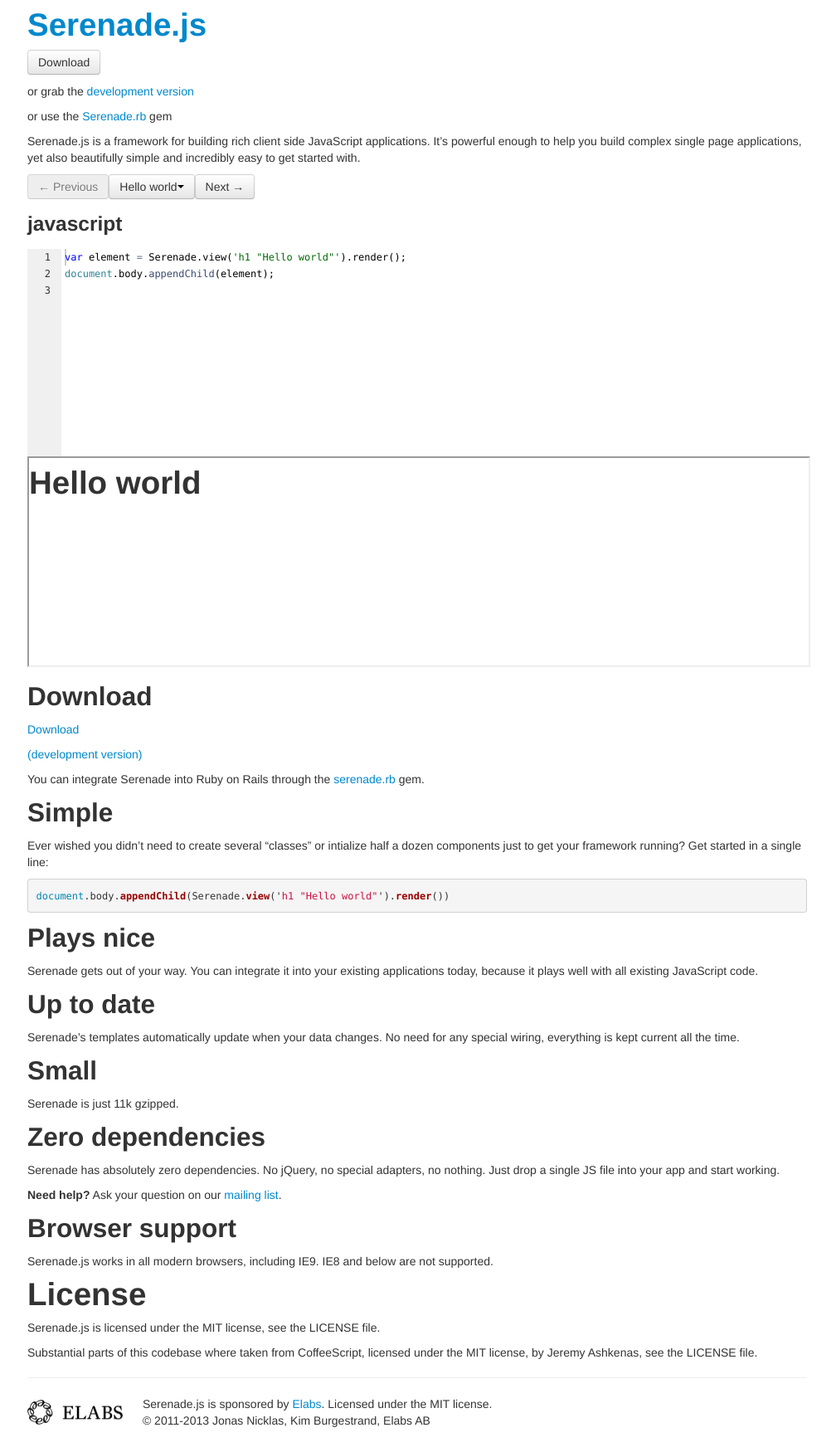
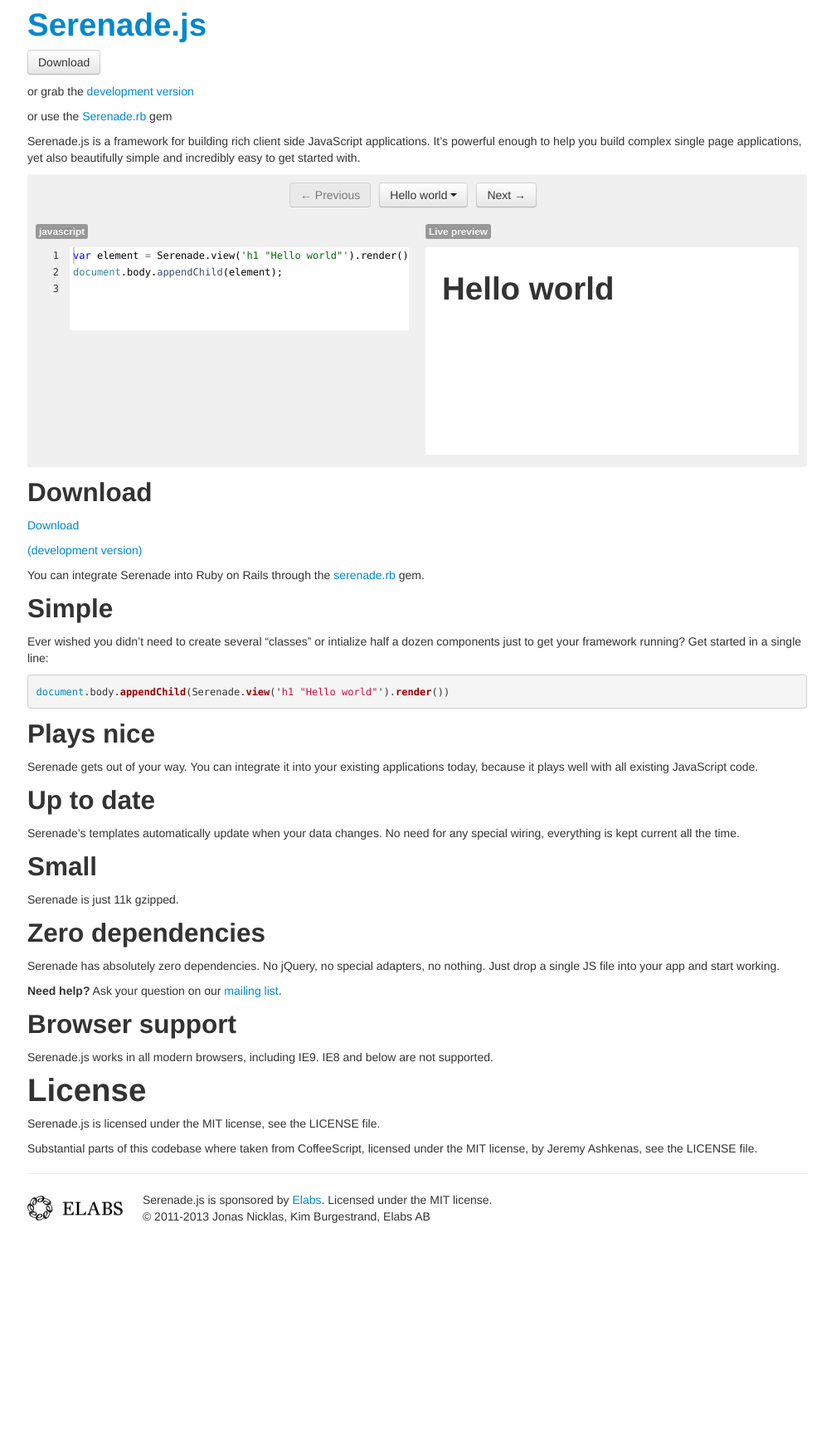
Before and after one commit to varvet/serenade.js, a Jekyll site: the page built from index.md, in a window 1280 px wide. Shown: the whole page at 83% size, without its empty margins (137-1145 px from the left). Built offline with Jekyll 4.4.1, drawn with Linux system fonts in a browser that asks for light colours; nearby versions of some CDN libraries; Markdown is read by kramdown in place of the engine named in the settings; after the commit the page ends 1504 px from its top, so only the background shows below that.

Commit message:
Improve examples

```diff
--- a/css/app.css
+++ b/css/app.css
@@ -1,3 +1,11 @@
+* {
+  -webkit-box-sizing: border-box;
+  -moz-box-sizing: border-box;
+  -o-box-sizing: border-box;
+  -ms-box-sizing: border-box;
+  sizing: border-box;
+}
+
 .menu {
   margin: 0;
   padding: 0;
@@ -39,11 +47,52 @@
   margin: 0;
 }
 
+.examples {
+  background: #f0f0f0;
+  border-radius: 3px;
+  overflow: hidden;
+  width: 100%;
+}
+
+.examples .controls {
+  text-align: center;
+  height: 30px;
+  margin-top: 10px;
+}
+
+.examples .controls .btn {
+  margin-right: 10px;
+}
+
+.examples .controls .dropdown-menu {
+  text-align: left;
+}
+
+.examples .main {
+}
+
+.examples .code, .examples .preview {
+  float: left;
+  width: 50%;
+  padding: 10px;
+  position: relative;
+}
+
 .examples .editor {
   height: 250px;
 }
 
+.examples .error {
+  position: absolute;
+  top: 80px;
+  left: 20px;
+  right: 20px;
+  color: #c00;
+  font-weight: bold;
+}
+
 .examples .preview iframe {
+  border: none;
   height: 250px;
   width: 100%;
 }
--- a/css/sandbox.css
+++ b/css/sandbox.css
@@ -0,0 +1,3 @@
+body {
+  padding: 20px
+}
--- a/examples/counter.js
+++ b/examples/counter.js
@@ -2,9 +2,6 @@ var counter = Serenade({ current: 0 });
 var controller = {
   increment: function() {
     counter.current += 1;
-  },
-  decrement: function() {
-    counter.current -= 1;
   }
 };
 var element = Serenade.render("counter", counter, controller);
--- a/js/app.coffee
+++ b/js/app.coffee
@@ -20,26 +20,37 @@ class ExampleGroup extends Serenade.Model
 
 class Editor
   Object.defineProperty @prototype, "text", get: -> @ace.getValue()
-  constructor: (element, mode) ->
-    @ace = ace.edit(element)
+  constructor: (@element, @mode) ->
+    @ace = ace.edit(@element)
     @ace.setHighlightActiveLine(false)
     @ace.setHighlightGutterLine(false)
     @ace.setShowPrintMargin(false)
-    @ace.getSession().setMode("ace/mode/#{mode}") if mode
+    @ace.getSession().setMode("ace/mode/#{mode}") if @mode
+    @updateHeight()
+    @bind => @updateHeight()
+
+  updateHeight: ->
+    newHeight = @ace.getSession().getScreenLength() * @ace.renderer.lineHeight + @ace.renderer.scrollBar.getWidth()
+    newHeight = Math.max(100, newHeight)
+    $(@element).height(newHeight.toString() + "px")
+    @ace.resize()
 
   bind: (fn) ->
     @ace.on("change", fn)
 
 $(".examples").each ->
   examples = $(this)
-  editors = { views: {} }
 
-  code = $("<div class='code'></div>").appendTo(examples)
-  preview = $("<div class='preview'></div>").appendTo(examples)
+  main = $("<div class='main'></div>").appendTo(examples)
+  code = $("<div class='code'></div>").appendTo(main)
+  preview = $("<div class='preview'></div>").appendTo(main)
 
   open = (example) ->
+    editors = { views: {} }
     code.empty()
     preview.empty()
+    $("<h3 class='label'>Live preview</h3>").appendTo(preview)
+    error = $("<div class='error'></div>").appendTo(preview)
 
     frameLoaded = $.Deferred()
     iframe = $("<iframe class='sandbox' src='/sandbox.html'/>").appendTo(preview).get(0)
@@ -49,30 +60,31 @@ $(".examples").each ->
     if example.views
       for name, url of example.views
         request = $.ajax url: url, dataType: "text", complete: (response) ->
-          $("<h3 class='editor-label'></h3>").text("view: #{name}").appendTo(code)
+          $("<h3 class='label'></h3>").text("view: #{name}").appendTo(code)
           element = $("<div class='editor'></div>").text(response.responseText).appendTo(code)
           editors.views[name] = new Editor(element.get(0))
         requests.push(request)
     if example.js
       request = $.ajax url: example.js, dataType: "text", complete: (response) ->
-        $("<h3 class='editor-label'>javascript</h3>").appendTo(code)
+        $("<h3 class='label'>javascript</h3>").appendTo(code)
         element = $("<div class='editor'></div>").text(response.responseText).appendTo(code)
         editors.js = new Editor(element.get(0), "javascript")
       requests.push(request)
+
     $.when(frameLoaded, requests...).then ->
       editors.js.bind(run) if editors.js
       editor.bind(run) for name, editor of editors.views
       run()
 
     run = ->
+      error.hide()
       for child in iframe.contentDocument.body.children
         iframe.contentDocument.body.removeChild(child)
       try
         iframe.contentWindow.Serenade.view(name, editor.text) for name, editor of editors.views
         iframe.contentWindow.eval('"use strict"; ' + editors.js.text) if editors.js
       catch e
-        console.log "#{e}: #{e.message}"
-        null
+        error.text(e).show()
 
   $.get "/examples.json", (data) ->
     window.model = new ExampleGroup(examples: data)
@@ -87,13 +99,13 @@ $(".examples").each ->
         model.previous()
         open(model.current)
     ul = Serenade.view("""
-      div
+      div.controls
         button.btn[event:click=previous class:disabled=@isFirst] "← Previous"
         div.btn-group
           a.btn.dropdown-toggle[href="#" data-toggle="dropdown"]
             - in @current
-              @label
-            span.caret
+              @label " "
+              span.caret
           ul.dropdown-menu
             - collection @examples
               li
```
Also changed, not shown: 1 other file.
